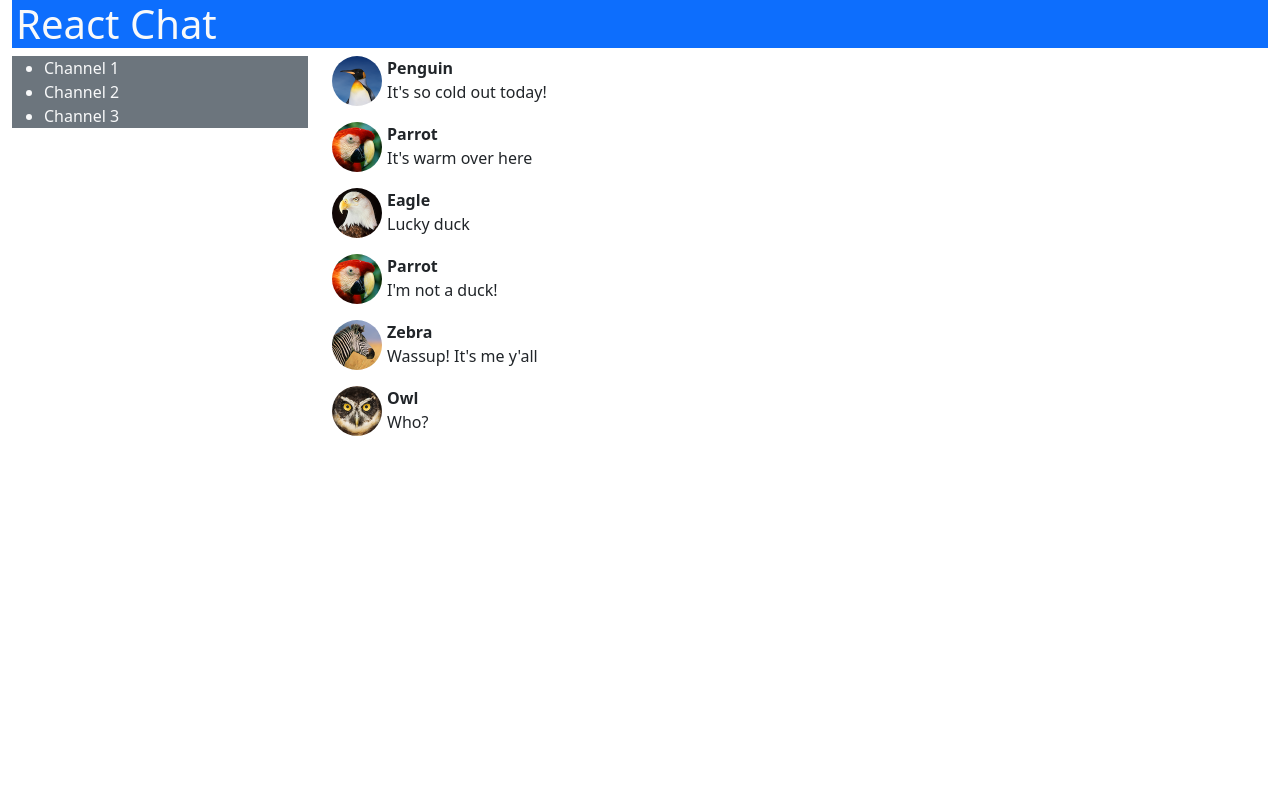
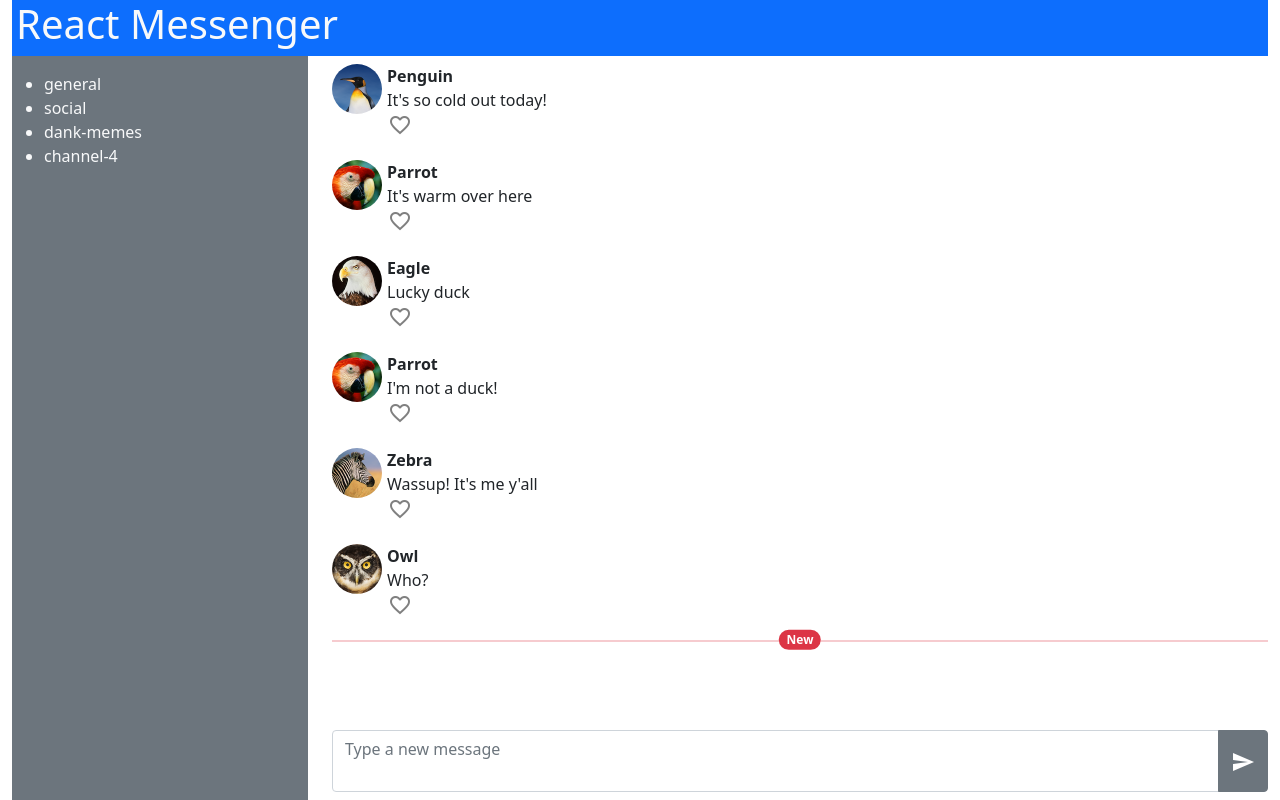
Before and after one commit to harperzhu/demos, a React (Create React App) app in the folder react-chat/: page / in a window 1280 px wide. Built offline with nearby package versions, Linux system fonts and the light colour scheme.

Commit message:
Update for start of interactive demo

```diff
--- a/react-chat/public/index.html
+++ b/react-chat/public/index.html
@@ -17,6 +17,9 @@
       Learn how to configure a non-root public URL by running `npm run build`.
     -->
     <title>React Chat</title>
+
+    <!-- import font -->
+    <link href="https://fonts.googleapis.com/css2?family=Material+Icons" rel="stylesheet">
   </head>
   <body>
     <noscript>You need to enable JavaScript to run this app.</noscript>
--- a/react-chat/src/components/App.js
+++ b/react-chat/src/components/App.js
@@ -1,20 +1,32 @@
-import HeaderBar from './HeaderBar';
-import Navigation from './Navigation';
-import { ChatSection } from './Chat';
+import NavBar from './HeaderBar';
+import ChannelNav from './Channels';
+import { ChatPane } from './Chat';
+import ComposeForm from './ComposeForm';
 
 import CHAT_LOG from '../data/chat_log.json';
 
 export default function App(props) {
 
+  //get it from the chat log itself?
+  const CHANNEL_LIST = [
+    'general',
+    'social',
+    'dank-memes',
+    'channel-4'
+  ]
+
   return (
-    <div className="container-fluid">
-      <HeaderBar />
-      <main className="row">
+    <div className="container-fluid d-flex flex-column" >
+      <NavBar />
+      <main className="row flex-grow-1">
         <div className="col-3">
-          <Navigation />
+          <ChannelNav channelList={CHANNEL_LIST} />
         </div>
-        <div className="col-9">
-          <ChatSection messageHistory={CHAT_LOG} />
+        <div className="col-9 d-flex flex-column chat-column">
+            <div className="chat-pane">
+              <ChatPane messageHistory={CHAT_LOG} />
+            </div>
+            <ComposeForm />
         </div>
       </main>
     </div>
--- /dev/null
+++ b/react-chat/src/components/Channels.js
@@ -0,0 +1,17 @@
+export default function ChannelNav({ channelList }) {
+  //const channelList = props.channelList;
+
+  const channelListItems = channelList.map((channelName) => {
+    return (
+      <li className="list-item" key={channelName}>{channelName}</li>
+    )
+  })
+
+  return (
+      <nav className="channel-list bg-secondary text-light h-100 py-3">
+          <ul>
+            {channelListItems}
+          </ul>
+      </nav>
+  )
+}
--- a/react-chat/src/components/Chat.js
+++ b/react-chat/src/components/Chat.js
@@ -1,29 +1,12 @@
+export function ChatPane({ messageHistory }) { //destructure props
 
-
-export function ChatSection({messageHistory}) {
-
-    //have an array of Objects
-    console.log(messageHistory);
-
-    //want an array of Elements
-    //this to have all the messages
-    const messageElemArray = messageHistory.map((aMessageObj) => {
-        //draw a black box
-        const transformed = <Message messageData={aMessageObj} key={aMessageObj.timestamp} />
-        //return the drawn-on version
-        return transformed; //goes into new array
+  const messageComponentArray = messageHistory.map((aMessageObj) => {
+    const theElem = <Message messageData={aMessageObj} key={aMessageObj.timestamp} />
+    return theElem; //goes into new array
   })
 
-    //want an array of Elements
-    //this to have all the messages
-    // const messageElemArray = [
-    //     <Message messageData={messageHistory[0]} key={messageHistory[0].timestamp} />,
-    //     <Message messageData={messageHistory[1]} />,
-    //     <Message messageData={messageHistory[2]} />,
-    //     <Message messageData={messageHistory[3]} />,
-    // ]
-
-    if(messageHistory.length === 0){
+  //conditional rendering
+  if (messageHistory.length === 0) {
     return (
       <div>
         <p>No messages yet! Start a conversation</p>
@@ -31,29 +14,47 @@ export function ChatSection({messageHistory}) {
     );
   }
 
+  //return chat elements
   return (
-        <div>
-            {messageElemArray}
+    <div className="my-2">
+      {messageComponentArray}
+      <NewMessageDivider />
     </div>
   )
 }
 
 function Message(props) {
-    console.log(props);
-
-    const userImg = props.messageData.userImg;
-    const userName = props.messageData.userName;
-    const text = props.messageData.text;
+  // console.log(props);
+  const {userImg, userName, text} = props.messageData; //destructure
 
   return (
     <div className="message d-flex">
       <div>
-                <img src={userImg}/>
+        <img src={userImg} alt={userName+" avatar"} />
       </div>
-            <div className="message-body">
+      <div className="message-body position-relative">
         <p>{userName}</p>
-                <p>{text}</p>
+        <p>
+          {text}
+        </p>
+        <button className="btn like-button">
+          <span className="material-icons" style={{color:"grey"}}>favorite_border</span>
+        </button>
       </div>
     </div>
   )
 }
+
+//convience class
+function NewMessageDivider() {
+  return (
+    <div className="position-relative">
+      <hr className="border border-danger" />
+      <span
+        className="position-absolute top-0 start-50 translate-middle badge rounded-pill bg-danger"
+        aria-label="New messages below">
+          New
+      </span>
+    </div>
+  )
+}
--- /dev/null
+++ b/react-chat/src/components/ComposeForm.js
@@ -0,0 +1,14 @@
+
+export default function ComposeForm(props) {
+
+	return (
+		<form className="my-2">
+			<div className="input-group">
+				<textarea className="form-control" rows="2" placeholder="Type a new message"></textarea>
+				<button className="btn btn-secondary" type="button">
+					<span className="material-icons">send</span>
+				</button>
+			</div>
+		</form>
+	);
+}
--- a/react-chat/src/components/HeaderBar.js
+++ b/react-chat/src/components/HeaderBar.js
@@ -1,10 +1,9 @@
-
 //headerbar component
-export default function HeaderBar() {
+export default function NavBar() {
 
     return (
         <header className="text-light bg-primary px-1">
-            <h1>React Chat</h1>
+            <h1>React Messenger</h1>
         </header>
     )
 };
--- a/react-chat/src/components/Navigation.js
+++ /dev/null
@@ -1,13 +0,0 @@
-
-export default function Nav() {
-
-    return (
-        <nav className="text-light bg-secondary">
-            <ul>
-                <li><a>Channel 1</a></li>
-                <li><a>Channel 2</a></li>
-                <li><a>Channel 3</a></li>
-            </ul>
-        </nav>
-    )
-}
--- a/react-chat/src/index.css
+++ b/react-chat/src/index.css
@@ -1,17 +1,57 @@
-.message-body p {
-    margin-bottom: 0;
+html, body, #root, #root > div {
+  height: 100%;
 }
 
-.message-body p:nth-child(1) {
-    font-weight: bold;
+.material-icons {
+  position: relative;
+  top: 4px;
+}
+
+/*** Channel List ***/
+
+.channel-list {
+  height: 100%; /* hacky, flexbox would be better */
+}
+
+/*** Message Pane ***/
+
+.chat-pane {
+  /* will enable it to scroll content */
+  flex: 1 1 auto;
+  height:0;
+  overflow: auto;
 }
 
 .message {
-    margin-bottom: 1rem;
+  margin-bottom: 1rem;
 }
 
 .message img {
-    width:50px;
-    border-radius: 50%;
-    margin-right:5px;
+  width:50px;
+  border-radius: 50%;
+  margin-right:5px;
 }
+
+.message-body p {
+  margin-bottom: 0;
+}
+
+/* name */
+.message-body p:nth-child(1) {
+  font-weight: bold;
+}
+
+/* like-buttonn */
+.like-button {
+  padding: 0;
+}
+.like-button .material-icons {
+  position:relative;
+  top:0px;
+}
+
+
+/*** ComposeForm ***/
+textarea {
+    resize:none
+}
```
Lines whose indentation alone changed are shown as unchanged.
